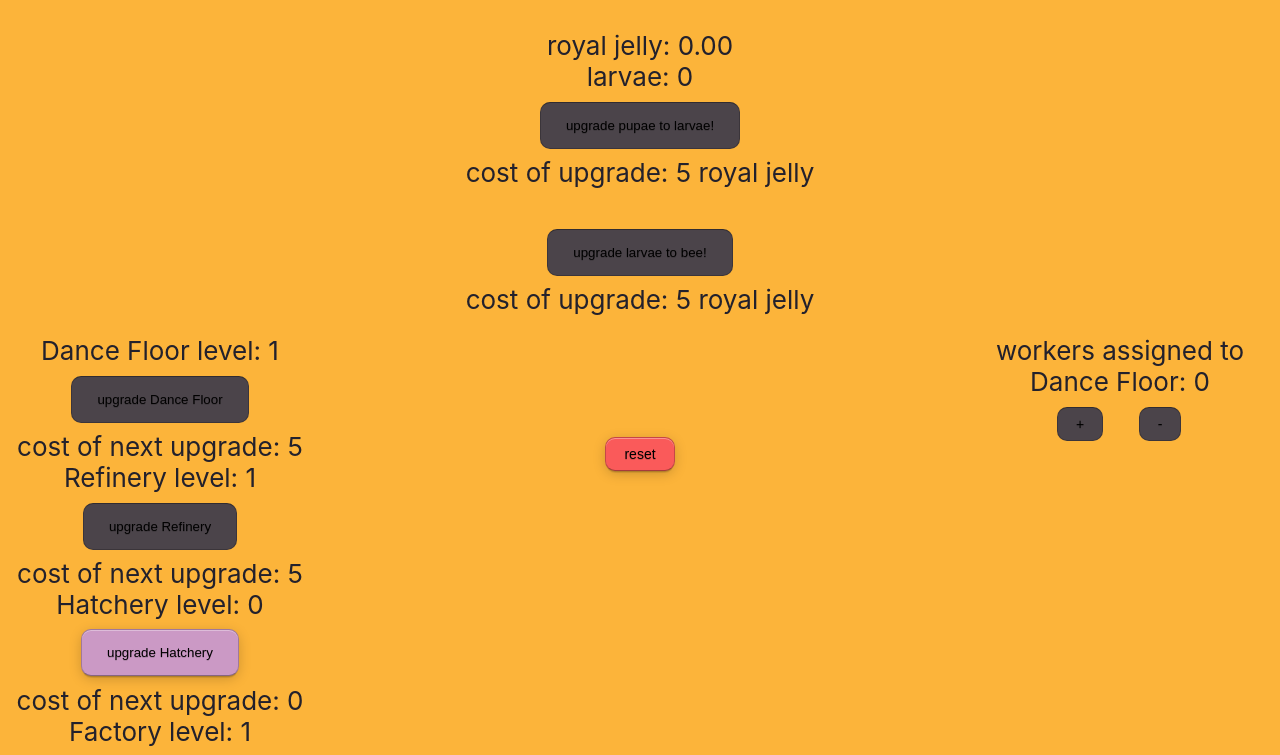
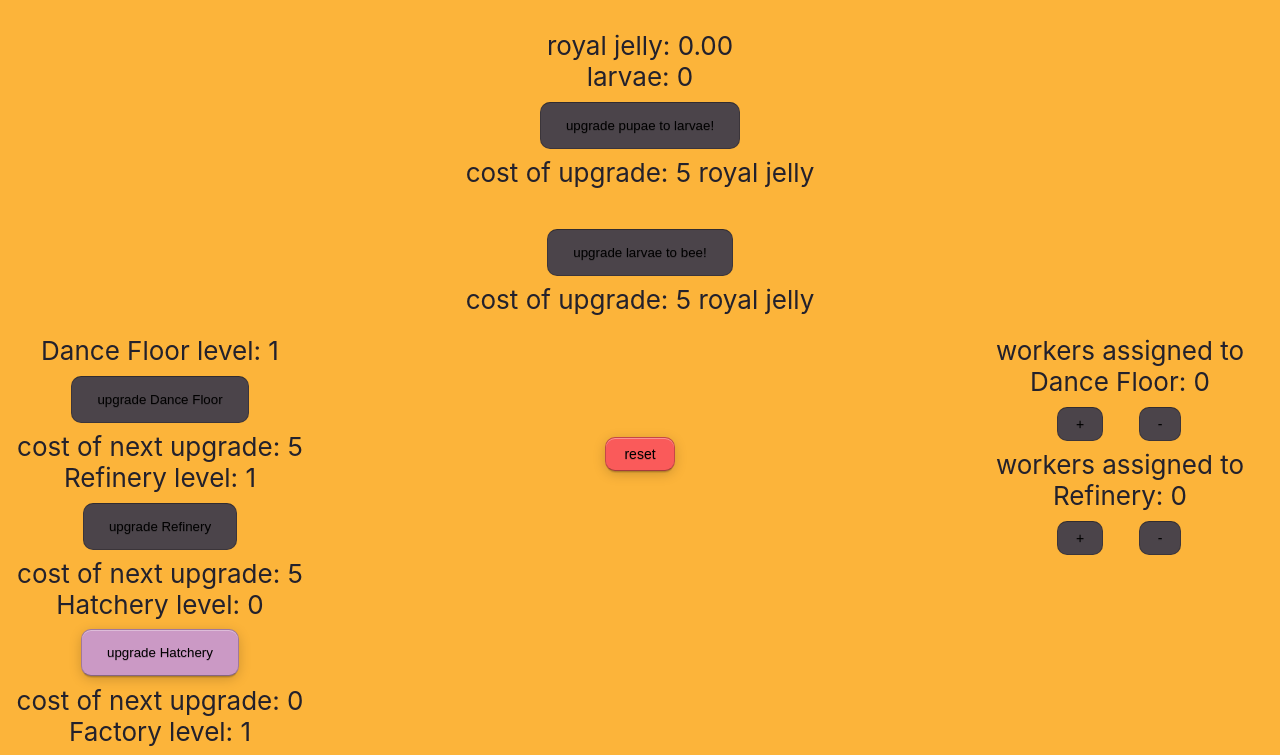
Before and after one commit to LukeLavan/SD-D-TeamIdle, a React (Create React App) app: page / in a window 1280 px wide. Shown: the part 406-1161 px from the top of the page. Built offline with nearby package versions, Linux system fonts and the light colour scheme.

Commit message:
implement refiner job

```diff
--- a/src/components/App/App.tsx
+++ b/src/components/App/App.tsx
@@ -110,6 +110,16 @@ function App(): JSX.Element {
     );
   };
 
+  const refineNectar = () => {
+    if (canRefineNectar) {
+      setNectar(
+        (previousNectar) =>
+          previousNectar - staticConstants.NECTAR_TO_HONEY_COST
+      );
+      setHoney((previousHoney) => previousHoney + 1);
+    }
+  };
+
   const gatherRoyalJelly = () => {
     setRoyalJelly(
       (previousRoyalJelly) =>
@@ -135,6 +145,7 @@ function App(): JSX.Element {
   // handle the logic for one tick
   const processTick = () => {
     gatherNectar();
+    for (let i = 0; i < workersAssignedRefinery; ++i) refineNectar();
     gatherRoyalJelly();
     createPupae();
   };
@@ -160,6 +171,13 @@ function App(): JSX.Element {
     setWorkers(variableDefaults.workers);
     setPupae(variableDefaults.pupae);
     setLarvae(variableDefaults.larvae);
+    setWorkersAssignedDanceFloor(variableDefaults.assignedWorkers.DanceFloor);
+    setWorkersAssignedRefinery(variableDefaults.assignedWorkers.Refinery);
+    setWorkersAssignedHatchery(variableDefaults.assignedWorkers.Hatchery);
+    setWorkersAssignedFactory(variableDefaults.assignedWorkers.Factory);
+
+    setCostOfNextBeeHoney(variableDefaults.costOfNextBeeHoney);
+    setCostOfNextBeeRoyalJelly(variableDefaults.costOfNextBeeRoyalJelly);
   };
 
   return (
@@ -172,6 +190,7 @@ function App(): JSX.Element {
             setNectar={setNectar}
             levelDanceFloor={levelDanceFloor}
             workersAssignedDanceFloor={workersAssignedDanceFloor}
+            workersAssignedRefinery={workersAssignedRefinery}
           />
           <br />
           <Refinery
--- a/src/components/Schedule/Schedule.tsx
+++ b/src/components/Schedule/Schedule.tsx
@@ -43,8 +43,29 @@ function Schedule(props: Props): JSX.Element {
     }
   };
 
+  const canAssignRefinery = () =>
+    props.workersAssignedRefinery < props.levelRefinery && props.workers > 0;
+  const assignRefinery = () => {
+    if (canAssignRefinery()) {
+      props.setWorkers((previousWorkers) => previousWorkers - 1);
+      props.setWorkersAssignedRefinery(
+        (previousWorkers) => previousWorkers + 1
+      );
+    }
+  };
+  const canUnassignRefinery = () => props.workersAssignedRefinery > 0;
+  const unassignRefinery = () => {
+    if (canUnassignRefinery()) {
+      props.setWorkersAssignedRefinery(
+        (previousWorkers) => previousWorkers - 1
+      );
+      props.setWorkers((previousWorkers) => previousWorkers + 1);
+    }
+  };
+
   return (
     <div className="Schedule">
+      <div className="Schedule DanceFloor">
         workers assigned to Dance Floor: {props.workersAssignedDanceFloor}
         <div className="row">
           <div className="column left">
@@ -67,6 +88,30 @@ function Schedule(props: Props): JSX.Element {
           </div>
         </div>
       </div>
+      <div className="Schedule Refinery">
+        workers assigned to Refinery: {props.workersAssignedRefinery}
+        <div className="row">
+          <div className="column left">
+            <Button
+              onClick={assignRefinery}
+              disabled={!canAssignRefinery()}
+              size="small"
+            >
+              +
+            </Button>
+          </div>
+          <div className="column right">
+            <Button
+              onClick={unassignRefinery}
+              disabled={!canUnassignRefinery()}
+              size="small"
+            >
+              -
+            </Button>
+          </div>
+        </div>
+      </div>
+    </div>
   );
 }
 
--- a/src/components/structures/DanceFloor/DanceFloor.tsx
+++ b/src/components/structures/DanceFloor/DanceFloor.tsx
@@ -11,6 +11,7 @@ interface Props {
   setNectar: React.Dispatch<React.SetStateAction<number>>;
   levelDanceFloor: number;
   workersAssignedDanceFloor: number;
+  workersAssignedRefinery: number;
 }
 
 function DanceFloor(props: Props): JSX.Element {
@@ -26,10 +27,13 @@ function DanceFloor(props: Props): JSX.Element {
       <Button onClick={incrementNectarClicked} color="yellow">
         buzz buzz buzz
       </Button>
-      {props.workersAssignedDanceFloor > 0 ? (
+      {props.workersAssignedDanceFloor > 0 ||
+      props.workersAssignedRefinery > 0 ? (
         <>
           nectar per second:{' '}
-          {props.workersAssignedDanceFloor * staticConstants.NECTAR_BY_BEE}
+          {props.workersAssignedDanceFloor * staticConstants.NECTAR_BY_BEE -
+            props.workersAssignedRefinery *
+              staticConstants.NECTAR_TO_HONEY_COST}
         </>
       ) : (
         <br />
```
Lines whose indentation alone changed are shown as unchanged.
